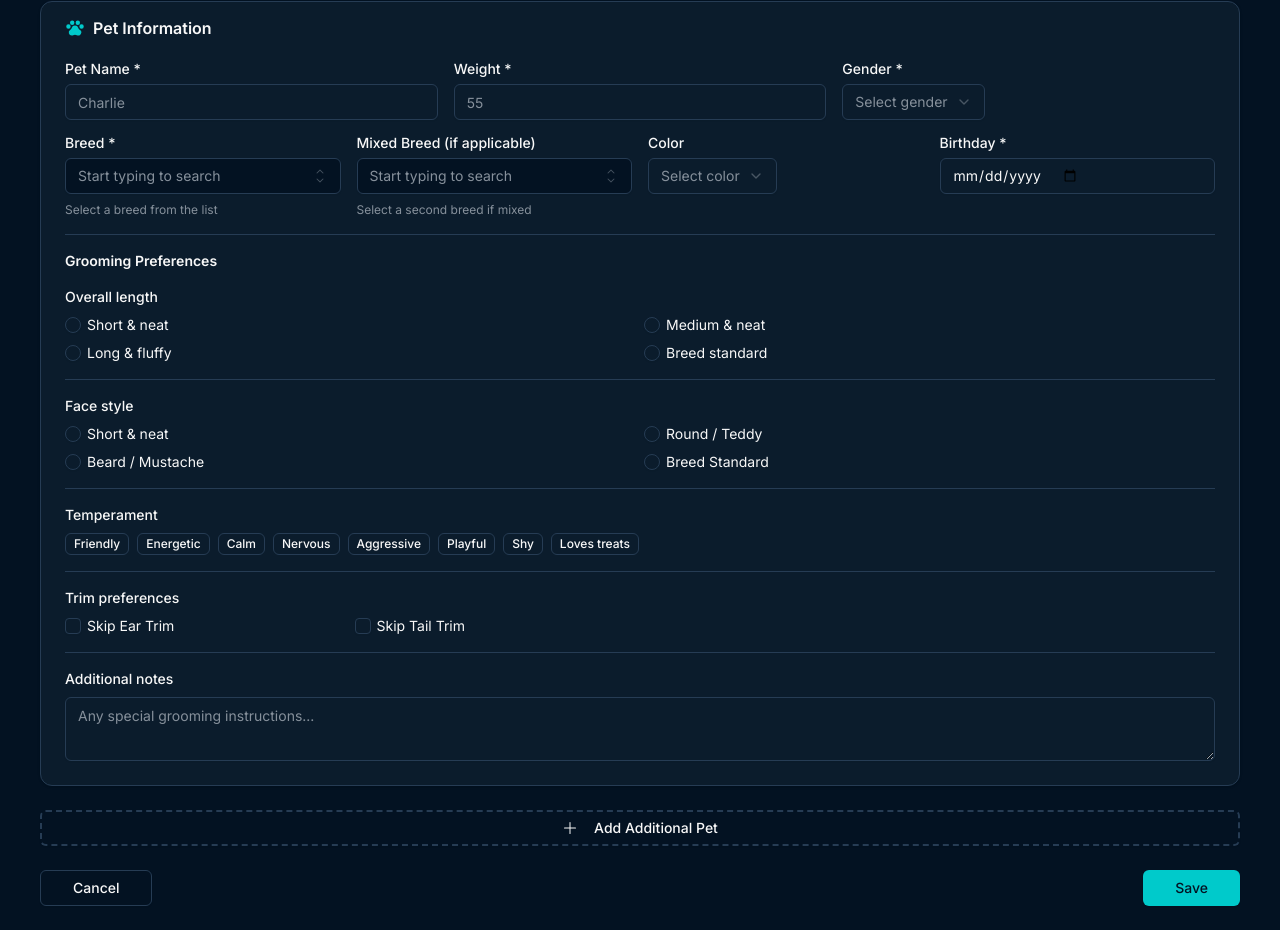
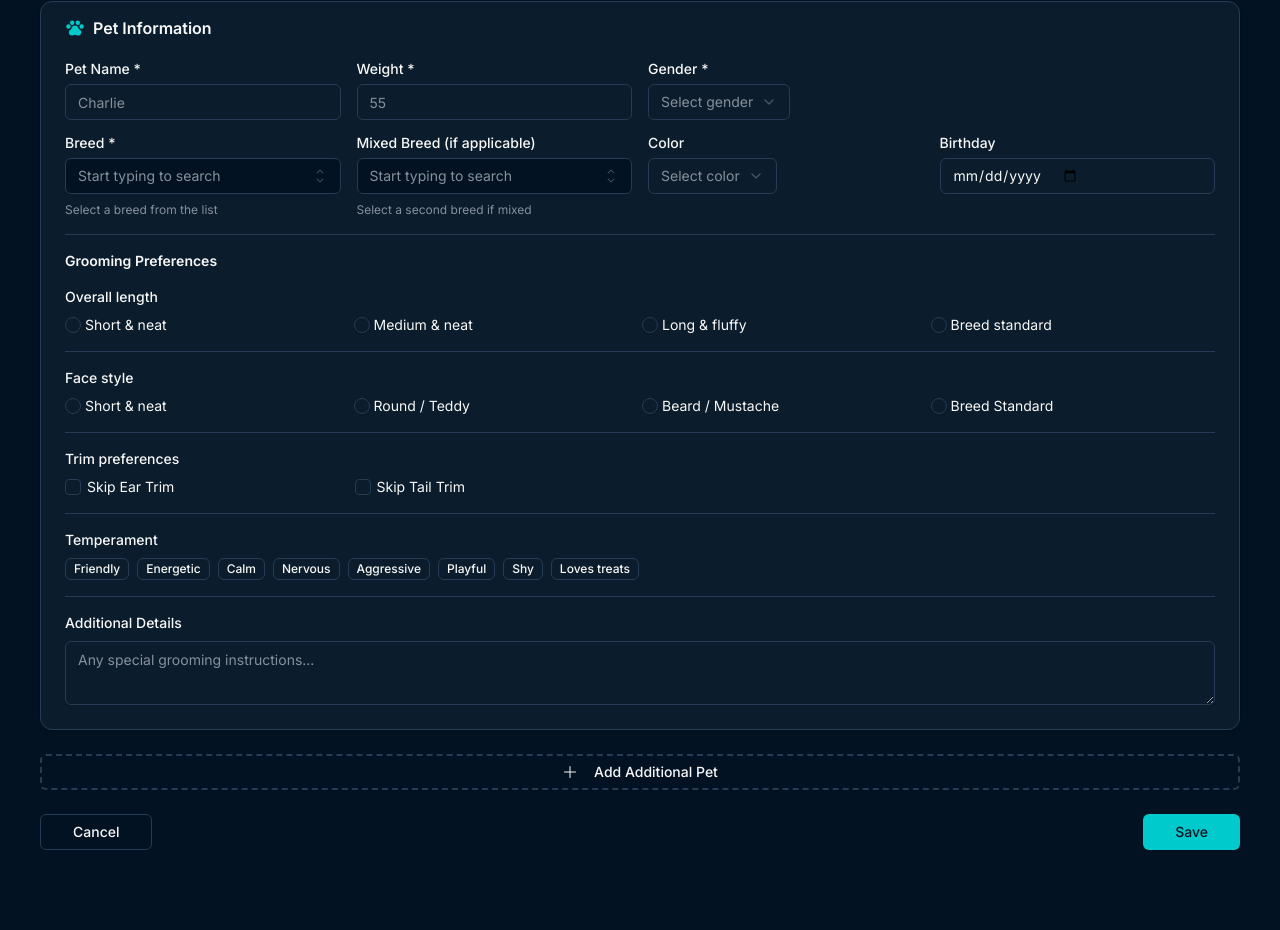
Before and after one commit to JimmysRanch/126, a React (Vite) app: page /clients/new in a window 1280 px wide. Shown: the part 460-1390 px from the top of the page. After the commit the page ends 1334 px from the top, so only its background shows below. Built offline with nearby package versions, Linux system fonts and the light colour scheme.

Commit message:
Tighten grooming option spacing

```diff
--- a/src/pages/AddClient.tsx
+++ b/src/pages/AddClient.tsx
@@ -233,10 +233,6 @@ export function AddClient() {
         toast.error(`Please enter a name for pet ${i + 1}`)
         return false
       }
-      if (!pet.birthday.trim()) {
-        toast.error(`Please enter a birthday for ${pet.name || `pet ${i + 1}`}`)
-        return false
-      }
       if (!pet.weight.trim()) {
         toast.error(`Please enter a weight for ${pet.name || `pet ${i + 1}`}`)
         return false
@@ -447,8 +443,8 @@ export function AddClient() {
               )}
             </CardHeader>
             <CardContent className="space-y-4 pt-3 pb-6">
-              <div className="grid grid-cols-3 gap-4">
-                <div className="space-y-2">
+              <div className="grid grid-cols-4 gap-4">
+                <div className="space-y-2 col-span-1">
                   <Label htmlFor={`pet-name-${pet.id}`}>Pet Name *</Label>
                   <Input
                     id={`pet-name-${pet.id}`}
@@ -457,7 +453,7 @@ export function AddClient() {
                     placeholder="Charlie"
                   />
                 </div>
-                <div className="space-y-2">
+                <div className="space-y-2 col-span-1">
                   <Label htmlFor={`pet-weight-${pet.id}`}>Weight *</Label>
                   <Input
                     id={`pet-weight-${pet.id}`}
@@ -466,7 +462,7 @@ export function AddClient() {
                     placeholder="55"
                   />
                 </div>
-                <div className="space-y-2">
+                <div className="space-y-2 col-span-2">
                   <Label htmlFor={`pet-gender-${pet.id}`}>Gender *</Label>
                   <Select
                     value={pet.gender}
@@ -545,7 +541,7 @@ export function AddClient() {
                   </Select>
                 </div>
                 <div className="space-y-2">
-                  <Label htmlFor={`pet-birthday-${pet.id}`}>Birthday *</Label>
+                  <Label htmlFor={`pet-birthday-${pet.id}`}>Birthday</Label>
                   <Input
                     id={`pet-birthday-${pet.id}`}
                     type="date"
@@ -566,26 +562,26 @@ export function AddClient() {
                     value={pet.overallLength}
                     onValueChange={(value) => updatePet(pet.id, 'overallLength', value)}
                   >
-                    <div className="grid grid-cols-2 gap-x-2 gap-y-2">
-                      <div className="flex items-center space-x-1.5">
+                    <div className="grid grid-cols-4 gap-1">
+                      <div className="flex items-center space-x-1">
                         <RadioGroupItem value="Short & neat" id={`${pet.id}-length-short`} />
                         <Label htmlFor={`${pet.id}-length-short`} className="text-sm font-normal cursor-pointer">
                           Short & neat
                         </Label>
                       </div>
-                      <div className="flex items-center space-x-1.5">
+                      <div className="flex items-center space-x-1">
                         <RadioGroupItem value="Medium & neat" id={`${pet.id}-length-medium`} />
                         <Label htmlFor={`${pet.id}-length-medium`} className="text-sm font-normal cursor-pointer">
                           Medium & neat
                         </Label>
                       </div>
-                      <div className="flex items-center space-x-1.5">
+                      <div className="flex items-center space-x-1">
                         <RadioGroupItem value="Long & fluffy" id={`${pet.id}-length-long`} />
                         <Label htmlFor={`${pet.id}-length-long`} className="text-sm font-normal cursor-pointer">
                           Long & fluffy
                         </Label>
                       </div>
-                      <div className="flex items-center space-x-1.5">
+                      <div className="flex items-center space-x-1">
                         <RadioGroupItem value="Breed standard" id={`${pet.id}-length-breed`} />
                         <Label htmlFor={`${pet.id}-length-breed`} className="text-sm font-normal cursor-pointer">
                           Breed standard
@@ -603,26 +599,26 @@ export function AddClient() {
                     value={pet.faceStyle}
                     onValueChange={(value) => updatePet(pet.id, 'faceStyle', value)}
                   >
-                    <div className="grid grid-cols-2 gap-x-2 gap-y-2">
-                      <div className="flex items-center space-x-1.5">
+                    <div className="grid grid-cols-4 gap-1">
+                      <div className="flex items-center space-x-1">
                         <RadioGroupItem value="Short & neat" id={`${pet.id}-face-short`} />
                         <Label htmlFor={`${pet.id}-face-short`} className="text-sm font-normal cursor-pointer">
                           Short & neat
                         </Label>
                       </div>
-                      <div className="flex items-center space-x-1.5">
+                      <div className="flex items-center space-x-1">
                         <RadioGroupItem value="Round / Teddy" id={`${pet.id}-face-round`} />
                         <Label htmlFor={`${pet.id}-face-round`} className="text-sm font-normal cursor-pointer">
                           Round / Teddy
                         </Label>
                       </div>
-                      <div className="flex items-center space-x-1.5">
+                      <div className="flex items-center space-x-1">
                         <RadioGroupItem value="Beard / Mustache" id={`${pet.id}-face-beard`} />
                         <Label htmlFor={`${pet.id}-face-beard`} className="text-sm font-normal cursor-pointer">
                           Beard / Mustache
                         </Label>
                       </div>
-                      <div className="flex items-center space-x-1.5">
+                      <div className="flex items-center space-x-1">
                         <RadioGroupItem value="Breed Standard" id={`${pet.id}-face-breed`} />
                         <Label htmlFor={`${pet.id}-face-breed`} className="text-sm font-normal cursor-pointer">
                           Breed Standard
@@ -630,6 +626,34 @@ export function AddClient() {
                       </div>
                     </div>
                   </RadioGroup>
+                </div>
+
+                <Separator />
+
+                <div>
+                  <Label className="text-sm font-medium mb-2 block">Trim preferences</Label>
+                  <div className="grid grid-cols-2 sm:grid-cols-4 gap-2">
+                    <div className="flex items-center space-x-1.5">
+                      <Checkbox
+                        id={`${pet.id}-skip-ear-trim`}
+                        checked={pet.skipEarTrim}
+                        onCheckedChange={(checked) => updatePet(pet.id, 'skipEarTrim', checked as boolean)}
+                      />
+                      <Label htmlFor={`${pet.id}-skip-ear-trim`} className="text-sm font-normal cursor-pointer">
+                        Skip Ear Trim
+                      </Label>
+                    </div>
+                    <div className="flex items-center space-x-1.5">
+                      <Checkbox
+                        id={`${pet.id}-skip-tail-trim`}
+                        checked={pet.skipTailTrim}
+                        onCheckedChange={(checked) => updatePet(pet.id, 'skipTailTrim', checked as boolean)}
+                      />
+                      <Label htmlFor={`${pet.id}-skip-tail-trim`} className="text-sm font-normal cursor-pointer">
+                        Skip Tail Trim
+                      </Label>
+                    </div>
+                  </div>
                 </div>
 
                 <Separator />
@@ -665,35 +689,7 @@ export function AddClient() {
                 <Separator />
 
                 <div>
-                  <Label className="text-sm font-medium mb-2 block">Trim preferences</Label>
-                  <div className="grid grid-cols-2 sm:grid-cols-4 gap-2">
-                    <div className="flex items-center space-x-1.5">
-                      <Checkbox
-                        id={`${pet.id}-skip-ear-trim`}
-                        checked={pet.skipEarTrim}
-                        onCheckedChange={(checked) => updatePet(pet.id, 'skipEarTrim', checked as boolean)}
-                      />
-                      <Label htmlFor={`${pet.id}-skip-ear-trim`} className="text-sm font-normal cursor-pointer">
-                        Skip Ear Trim
-                      </Label>
-                    </div>
-                    <div className="flex items-center space-x-1.5">
-                      <Checkbox
-                        id={`${pet.id}-skip-tail-trim`}
-                        checked={pet.skipTailTrim}
-                        onCheckedChange={(checked) => updatePet(pet.id, 'skipTailTrim', checked as boolean)}
-                      />
-                      <Label htmlFor={`${pet.id}-skip-tail-trim`} className="text-sm font-normal cursor-pointer">
-                        Skip Tail Trim
-                      </Label>
-                    </div>
-                  </div>
-                </div>
-
-                <Separator />
-
-                <div>
-                  <Label htmlFor={`${pet.id}-grooming-notes`} className="text-sm font-medium mb-2 block">Additional notes</Label>
+                  <Label htmlFor={`${pet.id}-grooming-notes`} className="text-sm font-medium mb-2 block">Additional Details</Label>
                   <Textarea
                     id={`${pet.id}-grooming-notes`}
                     value={pet.groomingNotes}
```
